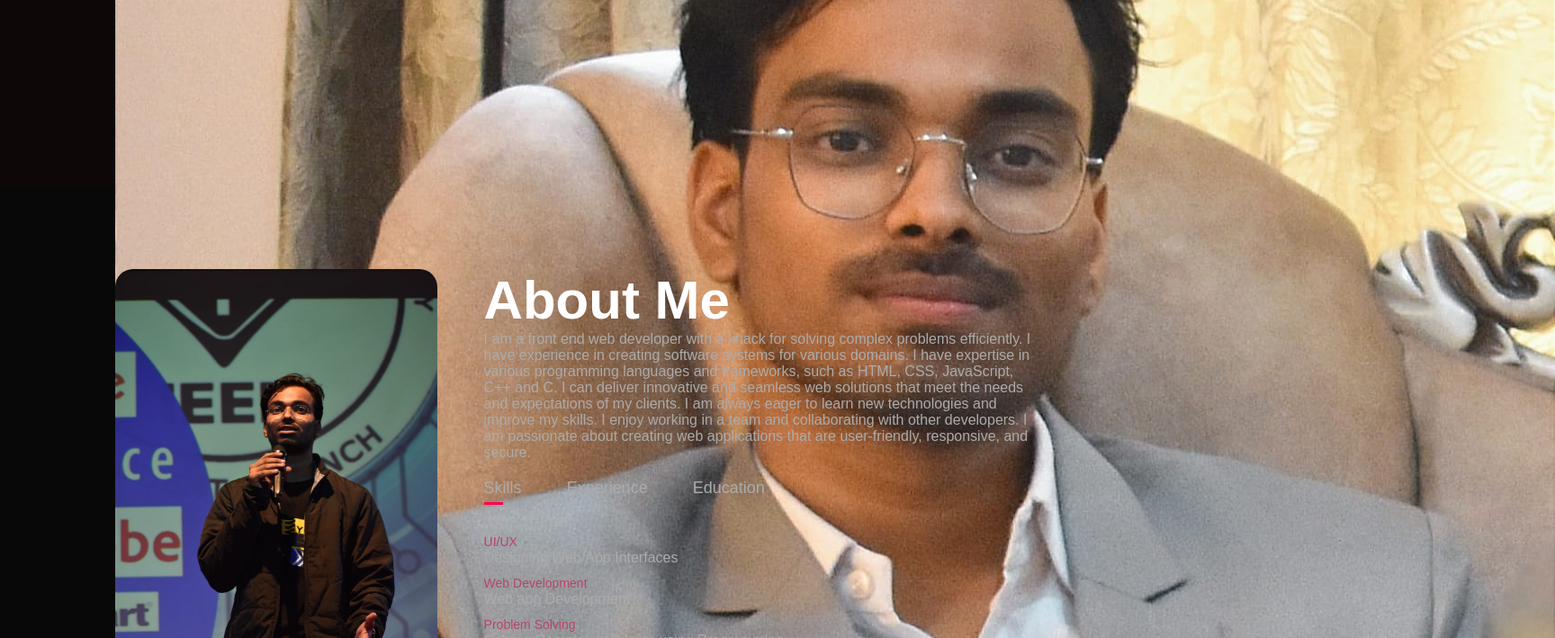
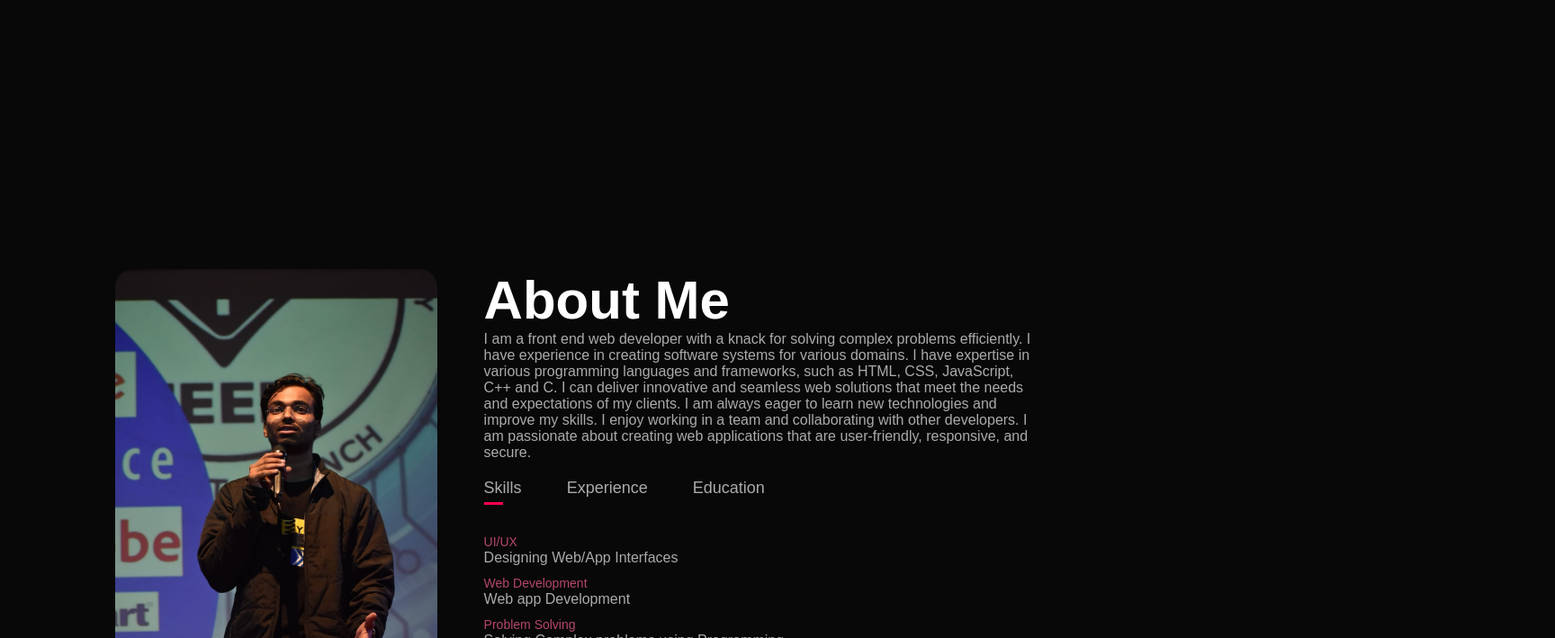
Before and after one commit to Thelooper9818/Personal-Portfolio, a plain HTML site: page index.html in a window 1280 px wide. Shown: the part 591-1300 px from the top of the page at 90% size, 1728 px wide, since content can reach past the window. Drawn offline with nearby package versions, Linux system fonts and the light colour scheme.

Commit message:
Update styles.css

```diff
--- a/styles.css
+++ b/styles.css
@@ -15,7 +15,7 @@ body{
 }
 
 #header{
-    background-image: url(./images/pexels-elti-meshau-333850.jpg);
+    /* background-image: url(./images/pexels-elti-meshau-333850.jpg); */
     height: 100vh;
     width : 100%;
     background-position: center;
@@ -49,6 +49,25 @@ nav{
     align-items: center;
     justify-content: space-between;
 }
+
+.home-design{
+    display: flex;
+    justify-content: space-around;
+    align-items: center;
+}
+
+.right{
+    padding: 10px 0px;
+}
+
+.image{
+    height: 60vh;
+    aspect-ratio: 1/1;
+    background-position: center;
+    background-size: cover;
+    border-radius: 270px;
+}
+
 
 
 
```
